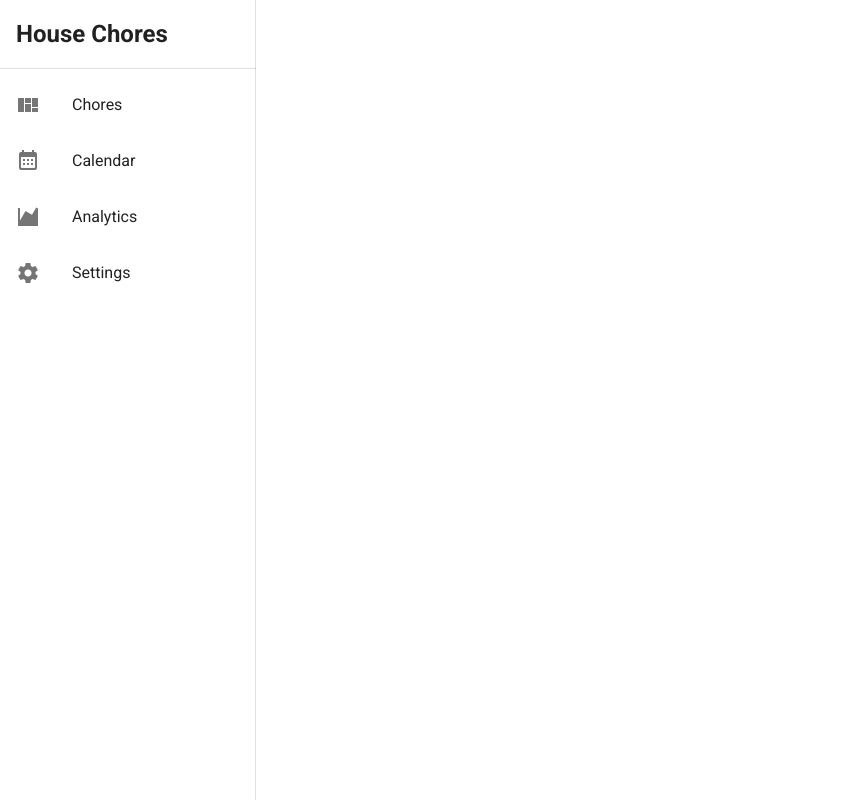
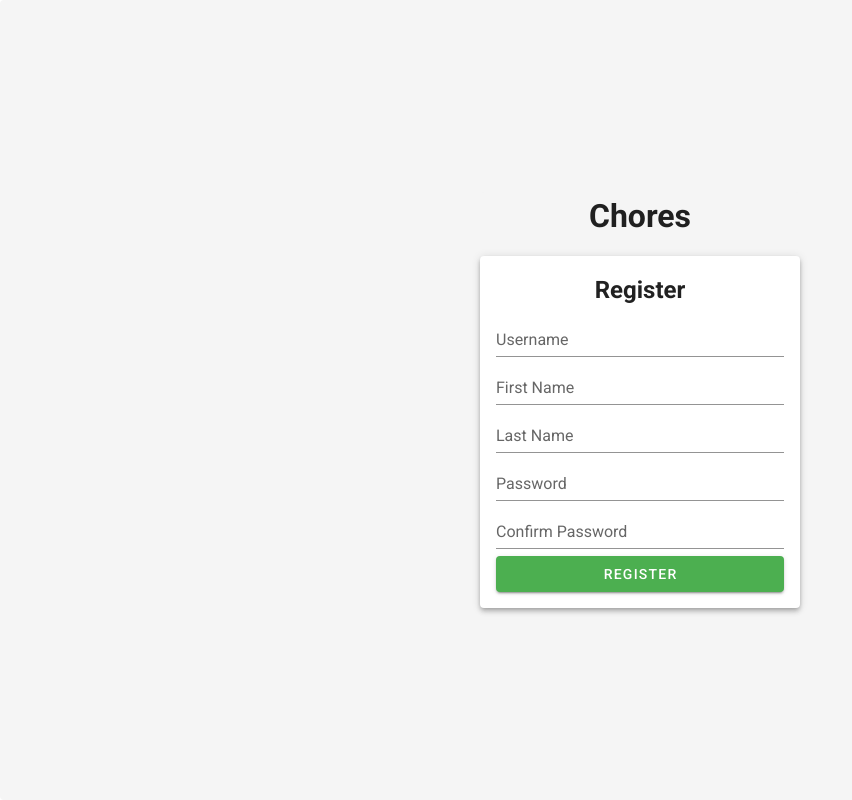
Before and after one commit to NatLewJon/Chores, a Vue app: page /register in a window 1280 px wide. Shown: the whole page, without its empty margins (0-852 px from the left). Built offline with nearby package versions, Linux system fonts and the light colour scheme.

Commit message:
Layouts and Auth pages
Created Authenticated Layout and Guest Layout.
Added Logout Button.
Created Authentication Pages (Register and Login).

```diff
--- a/src/App.vue
+++ b/src/App.vue
@@ -1,44 +1,10 @@
 <template>
   <v-app>
-    <v-navigation-drawer v-model="drawer" app>
-      <v-sheet class="pa-4">
-        <h2>House Chores</h2>
-      </v-sheet>
-
-      <v-divider></v-divider>
-
-      <v-list>
-        <v-list-item v-for="[icon, text, link] in links" :key="icon" link :href="[link]">
-          <v-list-item-icon>
-            <v-icon>{{ icon }}</v-icon>
-          </v-list-item-icon>
-
-          <v-list-item-content>
-            <v-list-item-title>{{ text }}</v-list-item-title>
-          </v-list-item-content>
-        </v-list-item>
-      </v-list>
-    </v-navigation-drawer>
-
-    <v-main>
-      <v-container class="py-4 px-6" fluid>
-        <router-view />
-      </v-container>
-    </v-main>
+    <router-view />
   </v-app>
 </template>
 <script>
 export default {
   name: 'App',
-
-  data: () => ({
-    drawer: null,
-    links: [
-      ['mdi-view-dashboard-variant', 'Chores', '/'],
-      ['mdi-calendar-month', 'Calendar', '/calendar'],
-      ['mdi-chart-areaspline-variant','Analytics', '/analytics'],
-      ['mdi-cog', 'Settings', '/settings'],
-    ],
-  }),
 };
 </script>
--- a/src/router/index.js
+++ b/src/router/index.js
@@ -23,6 +23,16 @@ const routes = [
     path: '/settings',
     name: 'Settings',
     component: () => import('../views/Settings.vue')
+  },
+  {
+    path: '/login',
+    name: 'Login',
+    component: () => import('../views/Auth/Login.vue')
+  },
+  {
+    path: '/register',
+    name: 'Register',
+    component: () => import('../views/Auth/Register.vue')
   }
 ]
 
--- a/src/views/Analytics.vue
+++ b/src/views/Analytics.vue
@@ -1,19 +1,29 @@
 <template>
-  <div class="analytics">
-    <h2>Analytics</h2>
+  <Authenticated>
+    <template v-slot:header>
+      <v-row class="mb-0 mt-1">
+        <h2>Calendar</h2>
+      </v-row>
+    </template>
+
     <Graph/>
-  </div>
+
+  </Authenticated>
 </template>
 
 <script>
+import Authenticated from "./Layouts/Authenticated";
 import Graph from "../components/Graph.vue";
 
 export default {
-    name: 'analytics',
-    components: {Graph},
-    data: () => ({
+  name: 'analytics',
 
-    })
+  components: {
+    Graph,
+    Authenticated
+  },
+
+  data: () => ({})
 }
 </script>
 
--- /dev/null
+++ b/src/views/Auth/Login.vue
@@ -0,0 +1,48 @@
+<template>
+  <Guest>
+    <v-card class="d-flex align-center overflow-hidden" color="grey lighten-4" flat height="100vh">
+      <v-card class="mx-auto" flat color="grey lighten-4">
+      <h1 class="d-flex justify-center">Chores</h1>
+        <v-card class="px-4 py-4 mt-4" width="25vw" elevation="4" >
+          <h2 class="d-flex justify-center">Log In</h2>
+          <v-text-field
+              label="Username"
+              :rules="rules"
+              hide-details="auto"
+          ></v-text-field>
+          <v-text-field
+              label="Password"
+              :rules="rules"
+              type="password"
+              hide-details="auto"
+          ></v-text-field>
+          <v-btn class="mt-2" block color="green" dark>
+            <v-icon>
+              mdi-login
+            </v-icon>
+            Log in
+          </v-btn>
+        </v-card>
+      </v-card>
+    </v-card>
+  </Guest>
+</template>
+
+<script>
+import Guest from "../Layouts/Guest";
+
+export default {
+  name: "Login",
+
+  components: {
+    Guest
+  },
+
+  data: () => ({
+    rules: [
+      value => !!value || 'Required.',
+      value => (value && value.length >= 3) || 'Min 3 characters',
+    ],
+  }),
+}
+</script>
--- /dev/null
+++ b/src/views/Auth/Register.vue
@@ -0,0 +1,65 @@
+<template>
+  <Guest>
+    <v-card class="d-flex align-center overflow-hidden" color="grey lighten-4" flat height="100vh">
+      <v-card class="mx-auto" flat color="grey lighten-4">
+      <h1 class="d-flex justify-center">Chores</h1>
+        <v-card class="px-4 py-4 mt-4" width="25vw" elevation="4" >
+          <h2 class="d-flex justify-center">Register</h2>
+          <v-text-field
+              label="Username"
+              :rules="rules"
+              hide-details="auto"
+          ></v-text-field>
+          <v-text-field
+             label="First Name"
+             :rules="rules"
+             hide-details="auto"
+          ></v-text-field>
+          <v-text-field
+             label="Last Name"
+             :rules="rules"
+             hide-details="auto"
+          ></v-text-field>
+          <v-text-field
+              label="Password"
+              :rules="rules"
+              type="password"
+              hide-details="auto"
+          ></v-text-field>
+          <v-text-field
+              label="Confirm Password"
+              :rules="rules"
+              type="password"
+              hide-details="auto"
+          ></v-text-field>
+          <v-btn class="mt-2" block color="green" dark>
+            Register
+          </v-btn>
+        </v-card>
+      </v-card>
+    </v-card>
+  </Guest>
+</template>
+
+<script>
+import Guest from "../Layouts/Guest";
+
+export default {
+    name: "Register.vue",
+
+    components: {
+        Guest
+    },
+
+    data: () => ({
+        rules: [
+          value => !!value || 'Required.',
+          value => (value && value.length >= 3) || 'Min 3 characters',
+        ],
+    }),
+}
+</script>
+
+<style scoped>
+
+</style>
--- a/src/views/Calendar.vue
+++ b/src/views/Calendar.vue
@@ -1,13 +1,25 @@
 <template>
-  <div class="calendar">
-    <h2>Calendar</h2>
+  <Authenticated>
+    <template v-slot:header>
+      <v-row class="mb-0 mt-1">
+        <h2>Calendar</h2>
+      </v-row>
+    </template>
 
-  </div>
+
+
+  </Authenticated>
 </template>
 
 <script>
+import Authenticated from "./Layouts/Authenticated";
+
 export default {
+  name: "Calendar",
 
+  components: {
+    Authenticated
+  }
 }
 </script>
 
--- a/src/views/Kanban.vue
+++ b/src/views/Kanban.vue
@@ -1,10 +1,15 @@
 <template>
-  <div class="kanban">
-    <h2>Chores</h2>
-    <v-row class="mb-6">
-      <v-col v-for="column in columns" :key="column.columnId" class="px-1">
+  <Authenticated>
+    <template v-slot:header>
+      <v-row class="mb-0 mt-1">
+        <h2>Calendar</h2>
+      </v-row>
+    </template>
+
+    <v-row class="mb-6 mt-0">
+      <v-col v-for="column in columns" :key="column.columnId" class="px-1 py-0">
         <v-subheader class="pa-0">{{ column.columnName }}</v-subheader>
-        <v-sheet color="grey lighten-2" class="pa-1" height="80vh"
+        <v-sheet color="grey lighten-2" class="pa-1" height="88vh"
                  @drop="onDrop($event,column.columnId)"
                  @dragover.prevent
                  @dragenter.prevent rounded
@@ -35,17 +40,20 @@
               ></v-list-item-avatar>
             </v-list-item>
           </v-card>
-        </v-sheet>\
+        </v-sheet>
       </v-col>
     </v-row>
-  </div>
+  </Authenticated>
 </template>
 
 <script>
+import Authenticated from "./Layouts/Authenticated";
 export default {
   name: 'Kanban',
 
-  components: {},
+  components: {
+    Authenticated
+  },
 
   methods: {
     listGet(id) {
--- /dev/null
+++ b/src/views/Layouts/Authenticated.vue
@@ -0,0 +1,62 @@
+<template>
+  <div>
+    <v-navigation-drawer v-model="drawer" app>
+      <v-sheet class="pa-4">
+        <h2>House Chores</h2>
+      </v-sheet>
+
+      <v-divider></v-divider>
+
+      <v-list>
+        <v-list-item v-for="[icon, text, link] in links" :key="icon" link :href="[link]">
+          <v-list-item-icon>
+            <v-icon>{{ icon }}</v-icon>
+          </v-list-item-icon>
+
+          <v-list-item-content>
+            <v-list-item-title>{{ text }}</v-list-item-title>
+          </v-list-item-content>
+        </v-list-item>
+      </v-list>
+
+      <template v-slot:append>
+        <div class="pa-2">
+          <v-btn block color="red" dark>
+            <v-icon>
+              mdi-logout
+            </v-icon>
+            Logout
+          </v-btn>
+        </div>
+      </template>
+    </v-navigation-drawer>
+
+    <v-main>
+      <v-container class="px-6 py-0" fluid>
+        <slot class="mx-4" name="header" />
+
+        <slot />
+      </v-container>
+    </v-main>
+  </div>
+</template>
+
+<script>
+export default {
+  name: "Authenticated.vue",
+
+  data: () => ({
+      drawer: null,
+      links: [
+      ['mdi-view-dashboard-variant', 'Chores', '/'],
+      ['mdi-calendar-month', 'Calendar', '/calendar'],
+      ['mdi-chart-areaspline-variant','Analytics', '/analytics'],
+      ['mdi-cog', 'Settings', '/settings'],
+    ]
+  })
+}
+</script>
+
+<style scoped>
+
+</style>
--- /dev/null
+++ b/src/views/Layouts/Guest.vue
@@ -0,0 +1,17 @@
+<template>
+  <div>
+    <v-main>
+        <slot />
+    </v-main>
+  </div>
+</template>
+
+<script>
+export default {
+  name: "Guest"
+}
+</script>
+
+<style scoped>
+
+</style>
--- a/src/views/Settings.vue
+++ b/src/views/Settings.vue
@@ -1,12 +1,23 @@
 <template>
-  <div class="settings">
-    <h2>Settings</h2>
+  <Authenticated>
+    <template v-slot:header>
+      <v-row class="mb-0 mt-1">
+        <h2>Calendar</h2>
+      </v-row>
+    </template>
 
-  </div>
+  </Authenticated>
 </template>
 
 <script>
+import Authenticated from "./Layouts/Authenticated";
+
 export default {
   name: 'Settings',
+
+  components: {
+    Authenticated
+  },
+
 }
 </script>
```
